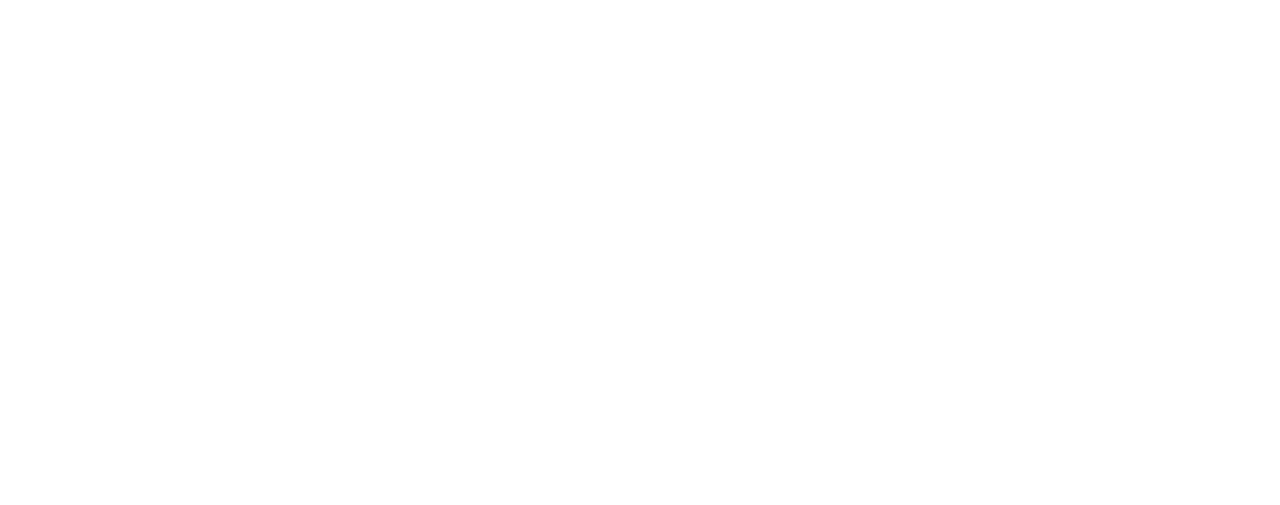
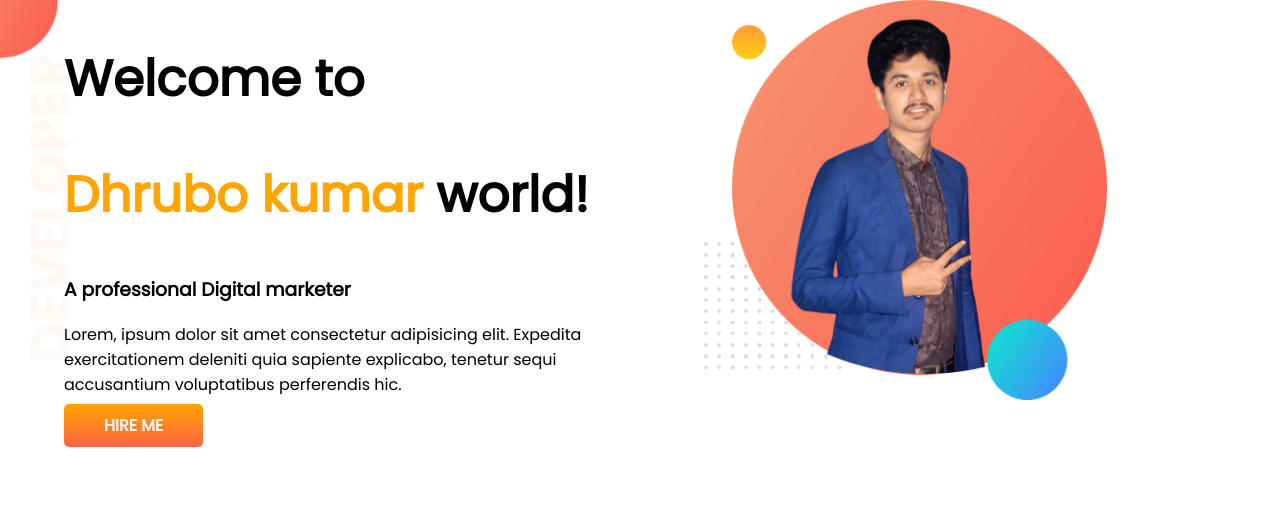
Before and after one commit to DhruboKumar/developer-portfolio, a plain HTML site: page index.html in a window 1280 px wide. Drawn offline with Linux system fonts and the light colour scheme.

Commit message:
added all data

```diff
--- a/index.html
+++ b/index.html
@@ -5,9 +5,23 @@
     <meta http-equiv="X-UA-Compatible" content="IE=edge">
     <meta name="viewport" content="width=device-width, initial-scale=1.0">
     <title>Dhrubo portfolio</title>
+    <link rel="preconnect" href="https://fonts.googleapis.com">
+    <link rel="preconnect" href="https://fonts.gstatic.com" crossorigin>
+    <link href="https://fonts.googleapis.com/css2?family=Poppins&display=swap" rel="stylesheet">
     <link rel="stylesheet" href="style.css">
 </head>
 <body>
-
+<section class="top-banner">
+    <div class="half-width">
+        <h1>Welcome to</h1>
+        <h1> <span class="orange-color">Dhrubo kumar</span>  world!</h1>
+        <h3>A professional Digital marketer</h3>
+        <p>Lorem, ipsum dolor sit amet consectetur adipisicing elit. Expedita exercitationem deleniti quia sapiente explicabo, tenetur sequi accusantium voluptatibus perferendis hic.</p>
+        <a class="Link-Button" target="_blank" href="https://www.facebook.com/drovo.kumar/">HIRE ME</a>
+    </div>
+    <div class="half-width">
+        <img src="dhrubo.png" alt="Dhrubo">
+    </div>
+</section>
 </body>
 </html>
--- a/style.css
+++ b/style.css
@@ -0,0 +1,33 @@
+body{
+    font-family: 'Poppins', sans-serif;
+    margin: 0px;
+}
+h1{
+    font-size: 50px;
+}
+.orange-color{
+    color: orange;
+}
+section{
+    display: flex;
+}
+.half-width{
+    width: 50%;
+    padding-left: 5%;
+    padding-bottom: 5%;
+}
+.half-width img{
+    width: 70%;
+}
+.Link-Button{
+    text-decoration: none;
+    background-image: linear-gradient(orange, tomato);
+    color: white;
+    font-weight: 700;
+    padding: 10px 40px;
+    border-radius: 5px;
+}
+.top-banner{
+    background-image: url(top-banner.png);
+    background-repeat: no-repeat;
+}
```
Also changed, not shown: dhrubo.png (added), top-banner.png (added).
